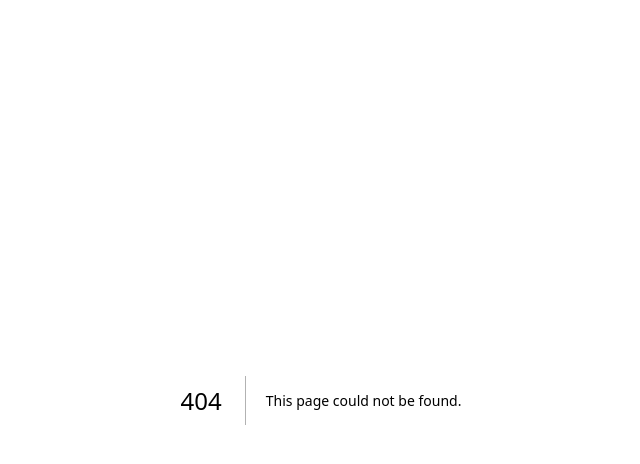
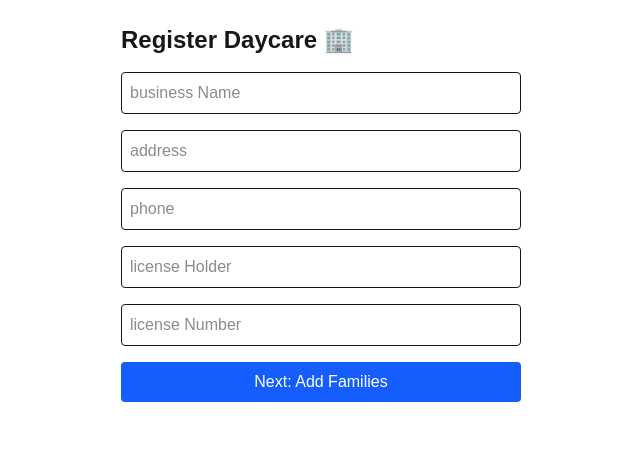
Before and after one commit to AlexeiDias/sleep_branches, a Next.js app: page /register/daycare in a window 1280 px wide. Before the commit this address had no page. Shown: the top 464 px of the page, without its empty margins (319-959 px from the left). Built offline with nearby package versions, Linux system fonts and the light colour scheme.

Commit message:
Scaffold: daycare registration form

```diff
--- /dev/null
+++ b/src/app/register/daycare/page.tsx
@@ -0,0 +1,42 @@
+"use client";
+import { useState } from "react";
+
+export default function DaycareRegistrationPage() {
+  const [form, setForm] = useState({
+    businessName: "",
+    address: "",
+    phone: "",
+    licenseHolder: "",
+    licenseNumber: "",
+  });
+
+  const handleChange = (e: React.ChangeEvent<HTMLInputElement>) => {
+    setForm({ ...form, [e.target.name]: e.target.value });
+  };
+
+  const handleSubmit = async () => {
+    // TODO: Save to Firestore
+    console.log("Daycare form submitted:", form);
+    window.location.href = "/register/family"; // Redirect to next step
+  };
+
+  return (
+    <div className="max-w-md mx-auto p-6">
+      <h1 className="text-2xl font-bold mb-4">Register Daycare 🏢</h1>
+      <form onSubmit={(e) => { e.preventDefault(); handleSubmit(); }} className="space-y-4">
+        {["businessName", "address", "phone", "licenseHolder", "licenseNumber"].map((field) => (
+          <input
+            key={field}
+            name={field}
+            placeholder={field.replace(/([A-Z])/g, " $1")}
+            className="w-full border p-2 rounded"
+            value={form[field as keyof typeof form]}
+            onChange={handleChange}
+            required
+          />
+        ))}
+        <button type="submit" className="bg-blue-600 text-white px-4 py-2 rounded w-full">Next: Add Families</button>
+      </form>
+    </div>
+  );
+}
```
